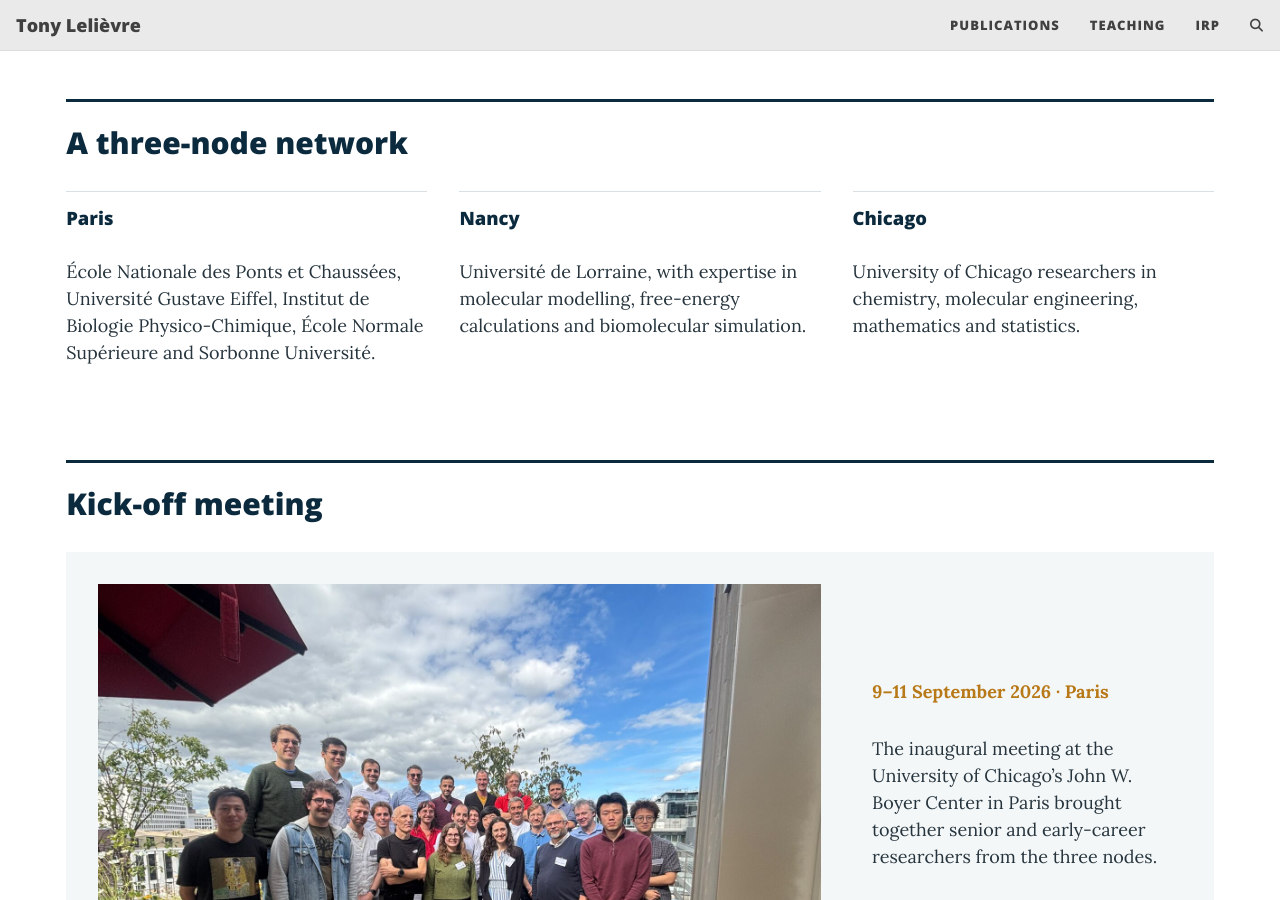
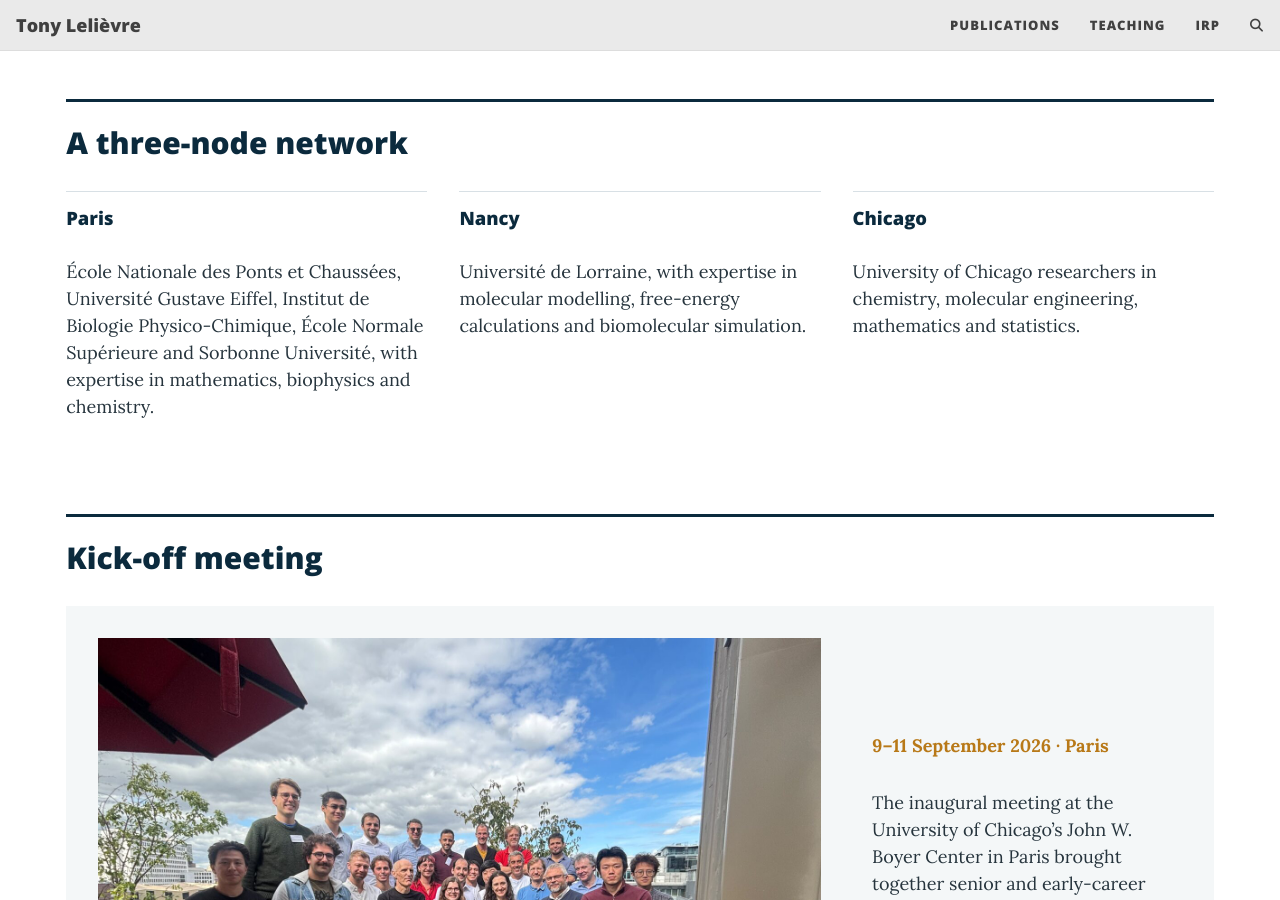
Before and after one commit to Tony-Lelievre/Tony-Lelievre.github.io, a Jekyll site: the page built from irp.md, in a window 1280 px wide and 900 px high, scrolled down 2279 px. Built offline with Jekyll 4.4.1, drawn with Linux system fonts in a browser that asks for light colours; comment, search, counter and statistics services are not loaded; some of the changed text lies outside the part shown.

Commit message:
Update IRP investigators and Paris expertise

```diff
--- a/irp.md
+++ b/irp.md
@@ -17,7 +17,7 @@
       <dl class="irp-facts">
         <div class="irp-fact">
           <dt>Principal Investigators</dt>
-          <dd><a href="https://www.ks.uiuc.edu/~chipot/">Christophe Chipot</a> and Tony Lelièvre</dd>
+          <dd><a href="https://www.ks.uiuc.edu/~chipot/">Christophe Chipot</a> and <a href="https://tony-lelievre.github.io">Tony Lelièvre</a></dd>
         </div>
         <div class="irp-fact">
           <dt>Partners</dt>
@@ -57,7 +57,7 @@
     <div class="irp-network">
       <article class="irp-node">
         <h3>Paris</h3>
-        <p>École Nationale des Ponts et Chaussées, Université Gustave Eiffel, Institut de Biologie Physico-Chimique, École Normale Supérieure and Sorbonne Université.</p>
+        <p>École Nationale des Ponts et Chaussées, Université Gustave Eiffel, Institut de Biologie Physico-Chimique, École Normale Supérieure and Sorbonne Université, with expertise in mathematics, biophysics and chemistry.</p>
       </article>
       <article class="irp-node">
         <h3>Nancy</h3>
```
